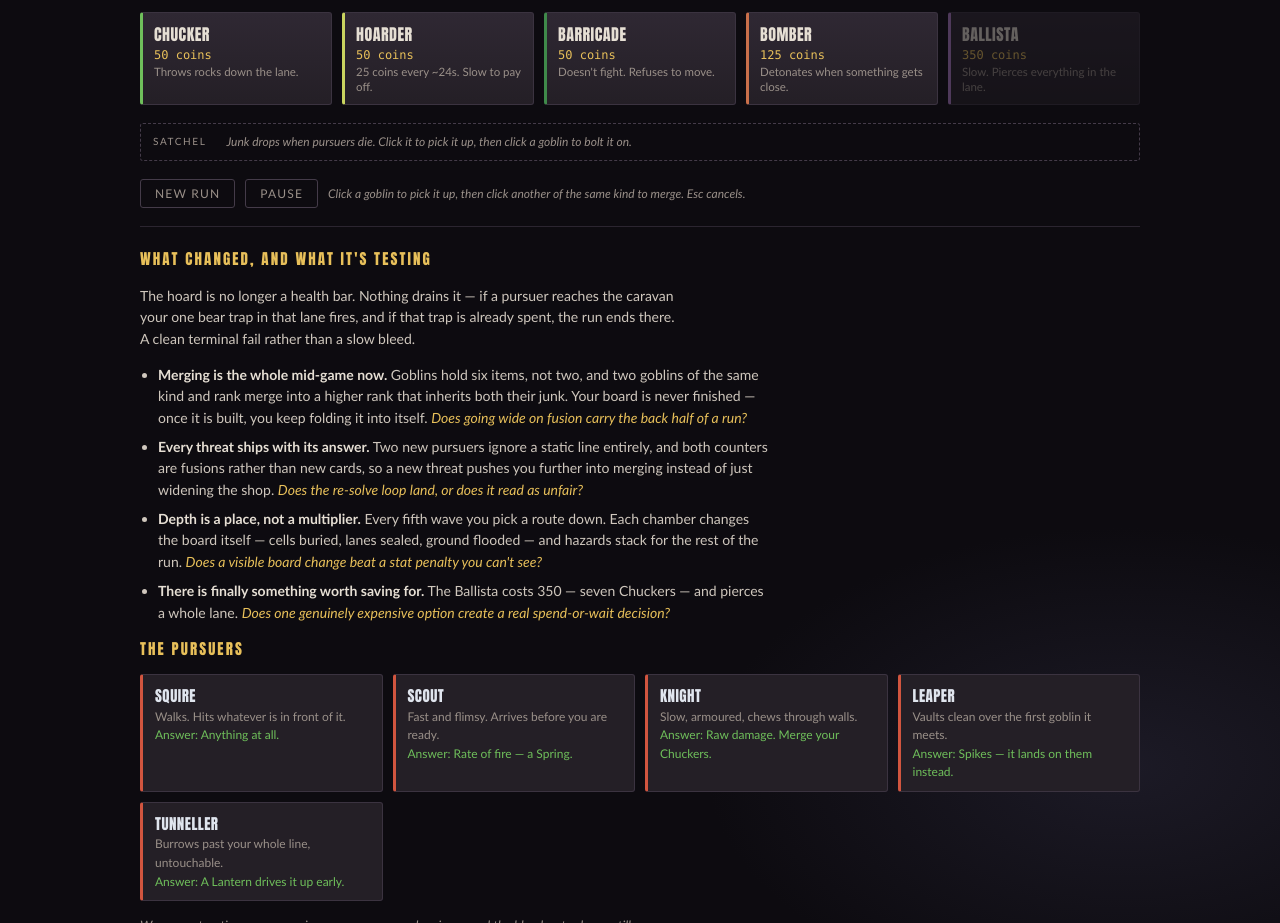
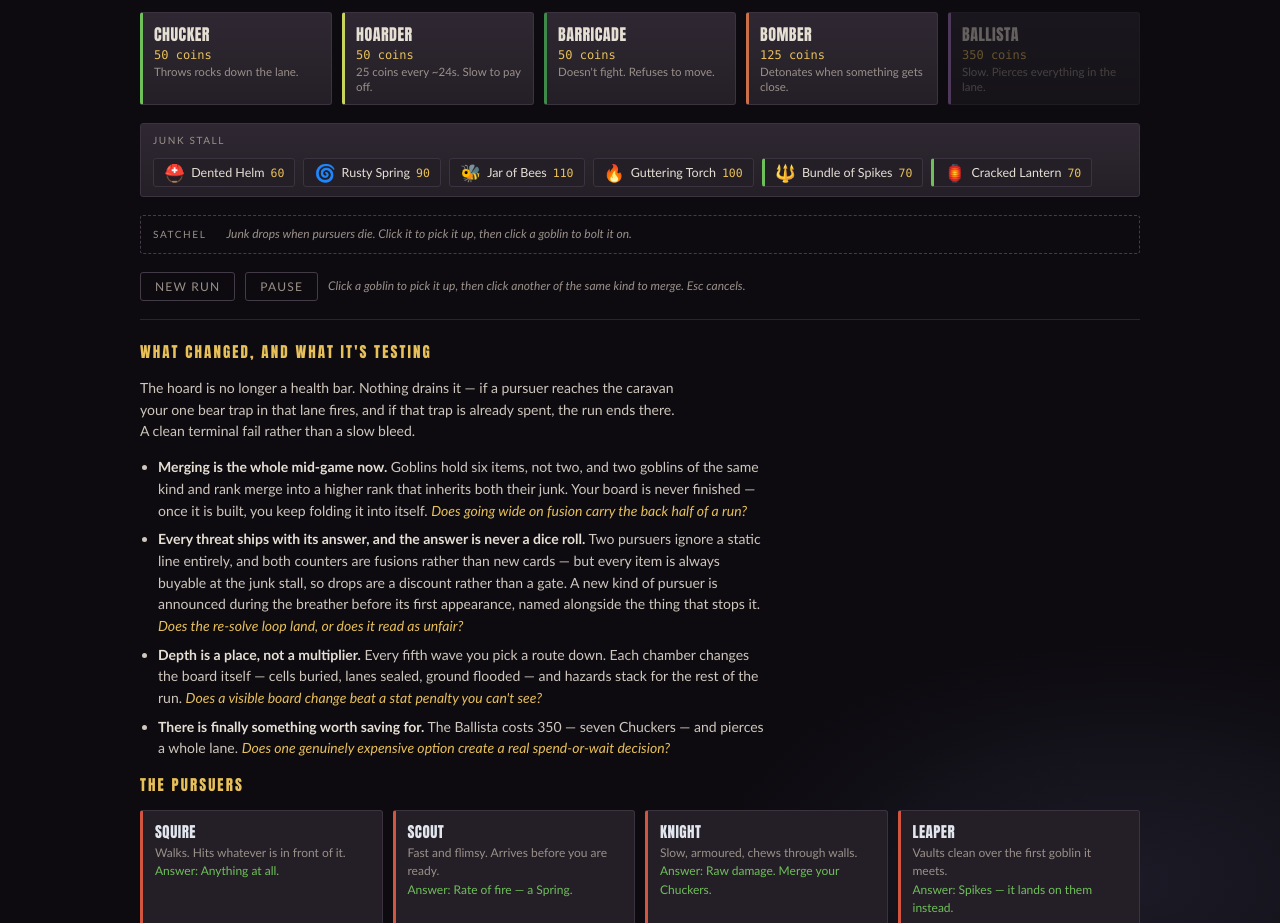
Before and after one commit to vano2commits/Not-pvz, a plain HTML site: page prototype/index.html in a window 1280 px wide. Shown: the part 780-1703 px from the top of the page. Drawn offline with Linux system fonts and the light colour scheme.

Commit message:
Make counters buyable and telegraph new threats
A counter reachable only through a random drop is a threat with no
answer: the Tunneller debuts on a fixed wave, so if no Lantern had
dropped the lane was simply unwinnable. PvZ never gates a counter behind
RNG — Magnet-shroom and Tall-nut are seed packets you choose.

- Added a junk stall where every item is always purchasable with coins.
  Drops are now a discount rather than a gate. The two counters are the
  cheapest things on it (70 each) so being locked out is impossible, and
  they are marked apart from the raw power items.
- A pursuer type that debuts next wave is announced during the breather
  before it arrives, naming both the threat and the item that stops it,
  while there is still time to go and buy that item.
- The bestiary already listed each answer; the stall makes it actionable.

Verified: buying a Lantern from the stall with no drops at all produces a
working counter, the stall disables correctly at zero coins, and the
telegraph fires on the breather preceding the debut wave.

```diff
--- a/prototype/index.html
+++ b/prototype/index.html
@@ -114,8 +114,21 @@
   .card-cost { font-family: var(--data); font-size: 12px; color: var(--gold); font-variant-numeric: tabular-nums; }
   .card-desc { font-size: 11.5px; color: var(--ink-dim); line-height: 1.35; }
 
-  .satchel { display: flex; align-items: center; gap: 10px; flex-wrap: wrap;
-             border: 1px dashed #443b49; border-radius: 3px; padding: 9px 12px; }
+  .satchel, .stall { display: flex; align-items: center; gap: 10px; flex-wrap: wrap;
+                     border: 1px dashed #443b49; border-radius: 3px; padding: 9px 12px; }
+  .stall { border-style: solid; border-color: #3b3340;
+           background: linear-gradient(180deg, var(--stone-lit), var(--stone)); }
+  .buy { display: flex; align-items: center; gap: 6px;
+         background: var(--stone); border: 1px solid #3b3340; border-radius: 3px;
+         padding: 5px 10px; cursor: pointer; color: var(--ink); font-family: var(--body);
+         font-size: 12.5px; transition: transform .12s ease, border-color .12s ease; }
+  .buy:hover:not(:disabled) { transform: translateY(-2px); border-color: var(--gold-dim); }
+  .buy:focus-visible { outline: 2px solid var(--gold); outline-offset: 2px; }
+  .buy:disabled { opacity: 0.38; cursor: not-allowed; }
+  .buy-em { font-size: 17px; line-height: 1; }
+  .buy-price { font-family: var(--data); font-size: 11.5px; color: var(--gold);
+               font-variant-numeric: tabular-nums; }
+  .buy.counter { border-left: 3px solid var(--goblin); }
   .satchel-label { font-size: 10px; text-transform: uppercase; letter-spacing: 0.16em; color: var(--ink-dim); }
   .slot { font-size: 19px; line-height: 1; background: var(--stone);
           border: 1px solid #3b3340; border-radius: 3px; padding: 5px 8px;
@@ -189,6 +202,11 @@
 
   <div class="rack" id="rack"></div>
 
+  <div class="stall">
+    <span class="satchel-label">Junk stall</span>
+    <div id="stall" style="display:flex; gap:8px; flex-wrap:wrap;"></div>
+  </div>
+
   <div class="satchel">
     <span class="satchel-label">Satchel</span>
     <div id="slots" style="display:flex; gap:8px; flex-wrap:wrap;"></div>
@@ -216,9 +234,11 @@
         <span class="q">Does going wide on fusion carry the back half of a run?</span>
       </li>
       <li>
-        <strong>Every threat ships with its answer.</strong> Two new pursuers ignore a static line
-        entirely, and both counters are fusions rather than new cards, so a new threat pushes you
-        further into merging instead of just widening the shop.
+        <strong>Every threat ships with its answer, and the answer is never a dice roll.</strong>
+        Two pursuers ignore a static line entirely, and both counters are fusions rather than new
+        cards &mdash; but every item is always buyable at the junk stall, so drops are a discount
+        rather than a gate. A new kind of pursuer is announced during the breather before its first
+        appearance, named alongside the thing that stops it.
         <span class="q">Does the re-solve loop land, or does it read as unfair?</span>
       </li>
       <li>
@@ -272,13 +292,15 @@
   const ROMAN = ["", "II", "III", "IV", "V", "VI", "VII"];
 
   // ------------------------------------------------------------------ content
+  // Every item is always buyable from the stall. Drops are a discount, never a gate —
+  // a counter you can only get from RNG is a threat with no answer.
   const ITEMS = {
-    helm:   { emoji: "⛑️", name: "Dented Helm",   blurb: "+160 hp" },
-    spring: { emoji: "🌀", name: "Rusty Spring",  blurb: "1.6× rate" },
-    bees:   { emoji: "🐝", name: "Jar of Bees",   blurb: "three-way shot" },
-    torch:  { emoji: "🔥", name: "Guttering Torch", blurb: "sets them alight" },
-    spikes: { emoji: "🔱", name: "Bundle of Spikes", blurb: "leapers land on it" },
-    lamp:   { emoji: "🏮", name: "Cracked Lantern", blurb: "drives tunnellers up" },
+    helm:   { emoji: "⛑️", name: "Dented Helm",     blurb: "+160 hp",              price: 60 },
+    spring: { emoji: "🌀", name: "Rusty Spring",    blurb: "1.6× rate",            price: 90 },
+    bees:   { emoji: "🐝", name: "Jar of Bees",     blurb: "three-way shot",       price: 110 },
+    torch:  { emoji: "🔥", name: "Guttering Torch", blurb: "sets them alight",     price: 100 },
+    spikes: { emoji: "🔱", name: "Bundle of Spikes", blurb: "leapers land on it",  price: 70 },
+    lamp:   { emoji: "🏮", name: "Cracked Lantern", blurb: "drives tunnellers up", price: 70 },
   };
   const ITEM_KEYS = Object.keys(ITEMS);
 
@@ -996,6 +1018,22 @@
       cx.font = (big ? 40 : 34) + "px Impact, sans-serif";
       cx.fillStyle = big ? "rgba(209,85,63," + pulse + ")" : "rgba(232,192,90," + pulse + ")";
       cx.fillText(big ? "THEY ARE MASSING — WAVE " + next : "WAVE " + next + " APPROACHING", W / 2, OY - 22);
+
+      // A new kind of pursuer is never a surprise the first time: name it, and name
+      // its answer, while there is still a breather left to go and buy that answer.
+      const debut = FOE_KEYS.filter(k => FOES[k].from === next);
+      if (debut.length) {
+        const f = FOES[debut[0]];
+        cx.fillStyle = "rgba(232,192,90,0.95)";
+        cx.font = "bold 17px 'Trebuchet MS', sans-serif";
+        cx.fillStyle = "rgba(13,11,16,0.72)";
+        cx.fillRect(W / 2 - 300, OY + 22, 600, 54);
+        cx.fillStyle = "rgba(232,192,90,0.95)";
+        cx.fillText("NEW: " + f.name.toUpperCase() + " — " + f.line, W / 2, OY + 42);
+        cx.fillStyle = "#6fbf5b";
+        cx.font = "15px 'Trebuchet MS', sans-serif";
+        cx.fillText("Answer: " + f.fix + "  ·  buy it at the junk stall below", W / 2, OY + 64);
+      }
     }
     if (S.over) {
       cx.fillStyle = "rgba(13,11,16,0.88)"; cx.fillRect(0, 0, W, H);
@@ -1146,6 +1184,30 @@
         : "Junk drops when pursuers die. Click it to pick it up, then click a goblin to bolt it on.";
   }
 
+  const stallEl = document.getElementById("stall");
+  const COUNTERS = new Set(["spikes", "lamp"]);
+  function renderStall() {
+    stallEl.innerHTML = "";
+    for (const k of ITEM_KEYS) {
+      const it = ITEMS[k];
+      const b = document.createElement("button");
+      b.className = "buy" + (COUNTERS.has(k) ? " counter" : "");
+      b.type = "button";
+      b.disabled = S.coins < it.price || S.satchel.length >= 10;
+      b.title = it.name + " — " + it.blurb;
+      b.innerHTML = '<span class="buy-em">' + it.emoji + "</span>" +
+                    "<span>" + it.name + "</span>" +
+                    '<span class="buy-price">' + it.price + "</span>";
+      b.addEventListener("click", () => {
+        if (S.coins < it.price || S.satchel.length >= 10) return;
+        S.coins -= it.price;
+        S.satchel.push(k);
+        renderSlots(); renderStall();
+      });
+      stallEl.appendChild(b);
+    }
+  }
+
   const hzEl = document.getElementById("hud-hazards");
   function renderHazards() {
     hzEl.innerHTML = "";
@@ -1179,7 +1241,7 @@
   const elChamber = document.getElementById("hud-chamber");
   const elStatus = document.getElementById("hud-status");
 
-  function renderAll() { renderRack(); renderSlots(); renderHazards(); }
+  function renderAll() { renderRack(); renderSlots(); renderStall(); renderHazards(); }
 
   document.getElementById("restart").addEventListener("click", () => {
     document.getElementById("descent").classList.remove("on");
@@ -1210,8 +1272,9 @@
       : S.phase === "breather" ? "regrouping"
       : S.foes.length + " closing in";
 
-    const sig = Object.keys(UNITS).map(k => S.coins >= UNITS[k].cost).join("");
-    if (sig !== affordSig) { affordSig = sig; renderRack(); }
+    const sig = Object.keys(UNITS).map(k => S.coins >= UNITS[k].cost).join("") + "|" +
+                ITEM_KEYS.map(k => S.coins >= ITEMS[k].price).join("");
+    if (sig !== affordSig) { affordSig = sig; renderRack(); renderStall(); }
 
     requestAnimationFrame(frame);
   }
```
